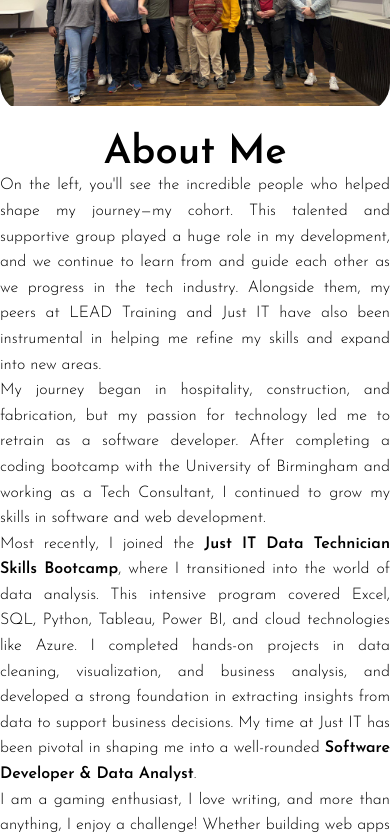
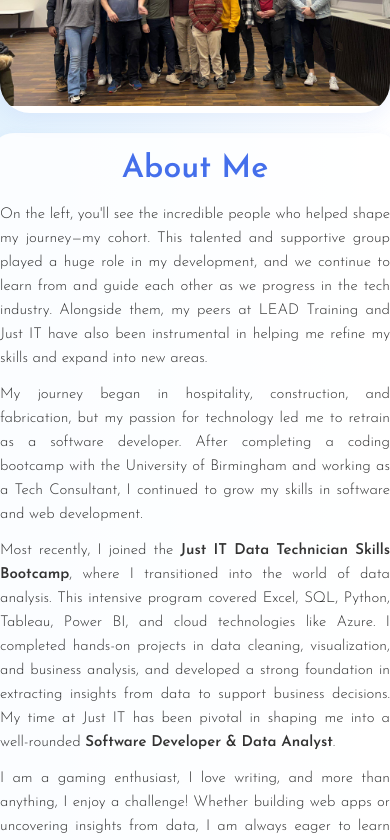
Before and after one commit to Lee0997/Portfolio-2.0, a React (Create React App) app: page / in a window 390 px wide. Shown: the part 1920-2760 px from the top of the page. Built offline with nearby package versions, Linux system fonts and the light colour scheme.

Commit message:
Updated styling

```diff
--- a/src/components/about/about.css
+++ b/src/components/about/about.css
@@ -1,8 +1,11 @@
 .a {
-  min-height: 100vh; /* Use min-height instead of height */
+  min-height: 100vh;
   display: flex;
   align-items: center;
+  justify-content: center;
   font-size: 28px;
+  background: linear-gradient(to right, #e3f2fd, #ffffff);
+  padding: 0;
 }
 
 .a-card {
@@ -11,6 +14,8 @@
   border-radius: 30px;
   position: relative;
   overflow: hidden;
+  box-shadow: 0 4px 24px rgba(69, 111, 235, 0.1);
+  background: #fff;
 }
 
 .a-card.bg {
@@ -31,6 +36,14 @@
 
 .a-right {
   flex: 1;
+  background: rgba(255, 255, 255, 0.85);
+  border-radius: 24px;
+  box-shadow: 0 2px 12px rgba(69, 111, 235, 0.07);
+  margin: 0 2vw;
+  padding: 40px 40px 40px 40px;
+  display: flex;
+  flex-direction: column;
+  justify-content: center;
 }
 
 .a-img {
@@ -57,6 +70,8 @@
   .a-left,
   .a-right {
     width: 100%;
+    margin: 0;
+    padding: 0 10px;
   }
 
   .a-card {
@@ -64,17 +79,27 @@
     height: auto;
     margin-bottom: 20px; /* Add spacing between cards */
   }
-
   .a-title {
-    font-size: 40px; /* Increase font size */
+    font-size: 32px;
+    color: #456feb;
     text-align: center;
+    font-weight: 600;
+    margin-bottom: 18px;
+  }
+  .a-right {
+    padding: 20px 10px;
+  }
+  .a {
+    padding: 0 0 30px 0;
   }
 
   .a-sub,
   .a-desc {
-    font-size: 16px; /* Increase font size for readability */
-    line-height: 1.6; /* Improve line spacing */
+    font-size: 15px;
+    line-height: 1.6;
     text-align: justify;
+    color: #333;
+    margin-bottom: 12px;
   }
 }
 
--- a/src/components/contact/Contact.jsx
+++ b/src/components/contact/Contact.jsx
@@ -1,5 +1,4 @@
 import "./contact.css";
-import CV from "../../img/cv-icon.png";
 import Phone from "../../img/phone-icon.png";
 import Email from "../../img/email-icon.png";
 import Address from "../../img/address-icon.png";
@@ -38,16 +37,6 @@ const Contact = () => {
           <h1 className="c-title">Get in touch</h1>
           <div className="c-info">
             <div className="c-info-item">
-              <img src={CV} alt="CV Icon" className="c-icon" />
-              <a
-                href="https://docs.google.com/document/d/16ccpg--ek7OvNCa6SNh3mm4ETImxEIGE/edit"
-                target="_blank"
-                rel="noreferrer"
-              >
-                Click Here for a look at my CV!
-              </a>
-            </div>
-            <div className="c-info-item">
               <img src={Phone} alt="Phone Icon" className="c-icon" />
               +44 7506 062366
             </div>
--- a/src/components/dataprojects/dataprojects.css
+++ b/src/components/dataprojects/dataprojects.css
@@ -61,23 +61,25 @@
   text-align: left;
 }
 
+.w-data-project {
+  background: #fff;
+  border-radius: 8px;
+  box-shadow: 0 4px 6px rgba(0, 0, 0, 0.1);
+  margin-bottom: 0.7rem;
+  padding: 1.5rem 2rem;
+  flex: 1 1 350px;
+  min-width: 320px;
+  max-width: 420px;
+  transition: transform 0.3s ease, box-shadow 0.3s ease;
+  display: flex;
+  flex-direction: column;
+  align-items: flex-start;
+  text-align: left;
+}
 .w-data-project:hover {
-  box-shadow: 0 4px 16px rgba(0, 0, 0, 0.13);
+  transform: scale(1.05);
+  box-shadow: 0 8px 12px rgba(0, 0, 0, 0.2);
 }
-
-.w-title {
-  font-size: 28px;
-  font-weight: 600;
-  color: #456feb;
-  margin-bottom: 10px;
-}
-
-.w-desc {
-  font-size: 18px;
-  color: #555;
-  margin-bottom: 12px;
-}
-
 .w-links {
   margin-top: 1rem;
 }
```
